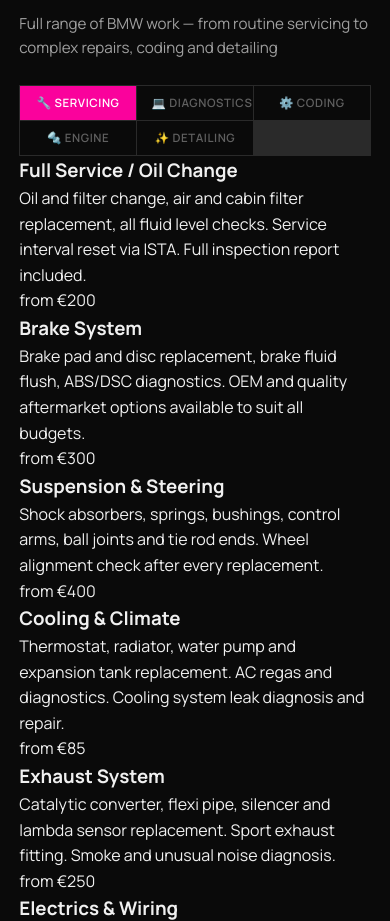
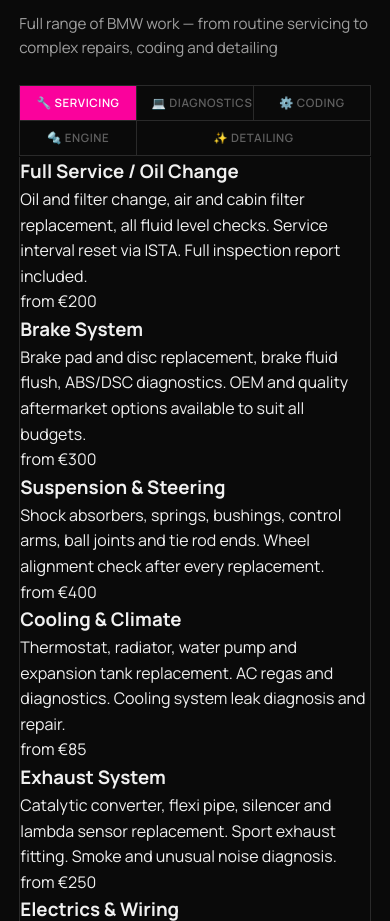
Before and after one commit to CoreQQ/heatgaragenext, a Next.js app: page / in a window 390 px wide. Shown: the part 2570-3491 px from the top of the page. Built offline with nearby package versions, Linux system fonts and the light colour scheme.

Commit message:
fix: tabs scroll + preloader image

```diff
--- a/src/app/globals.css
+++ b/src/app/globals.css
@@ -191,11 +191,14 @@
 .tab-btn.active { background:var(--pink); color:#fff; }
 .tab-btn:not(.active):hover { background:var(--bg3); color:var(--text); }
 
+@media (max-width:768px) {
+  .services-tabs .tab-btn:nth-child(4) { grid-column: 1 / 2; }
+  .services-tabs .tab-btn:nth-child(5) { grid-column: 2 / 4; }
+}
 @media (min-width:769px) {
-  .services-tabs {
-    grid-template-columns: repeat(5, 1fr);
-  }
+  .services-tabs { grid-template-columns: repeat(5, 1fr); }
 }
+.tab-panels { margin-top:1px; border:1px solid var(--border); border-top:none; }
 
 /* ─────────────────────────────────────────
    HOW WE WORK
```
